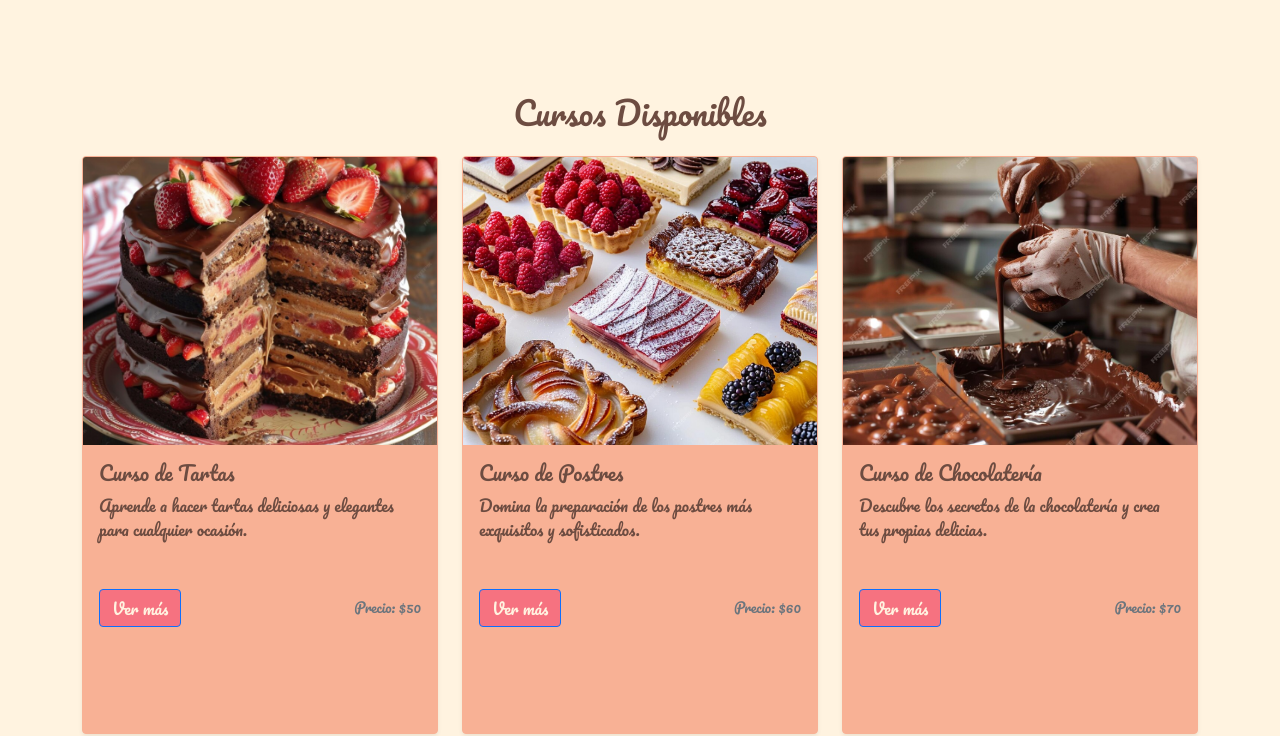
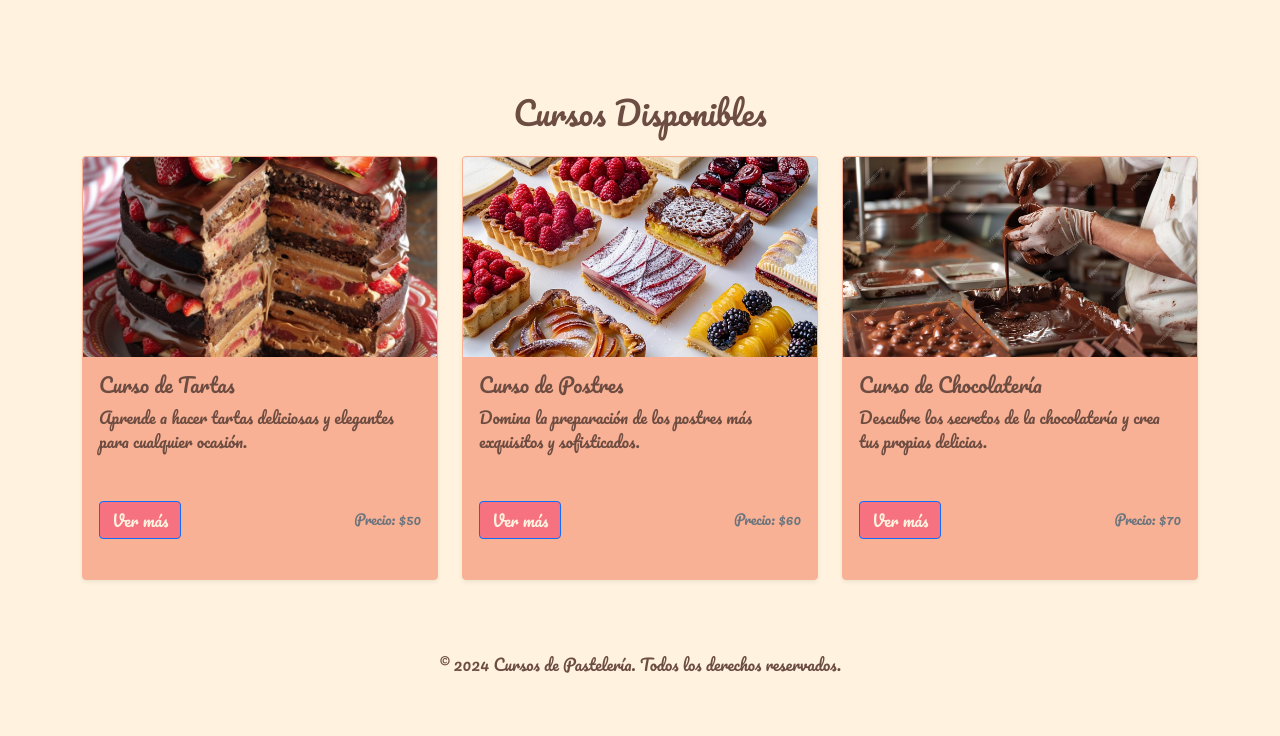
Before and after one commit to braianowen/TalentoTech, a plain HTML site: page index.html in a window 1280 px wide. Shown: the part 648-1384 px from the top of the page. Drawn offline with nearby package versions, Linux system fonts and the light colour scheme.

Commit message:
fix cards

```diff
--- a/styles.css
+++ b/styles.css
@@ -73,7 +73,7 @@ header {
 }
 
 .card-img-top {
-  height: 50%;
+  height: 200px;
   object-fit: cover;
 }
 
```
